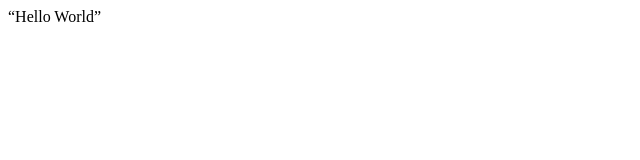
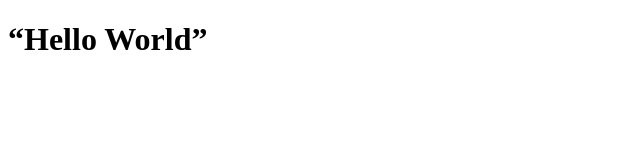
Before and after one commit to Jonathanmasa/htmlcss-hello, a plain HTML site: page index.html in a window 1280 px wide. Shown: the whole page, without its empty margins (0-640 px from the left). Drawn offline with Linux system fonts and the light colour scheme.

Commit message:
modifica titolo

```diff
--- a/index.html
+++ b/index.html
@@ -6,7 +6,7 @@
     <title>Document</title>
 </head>
 <body>
-    “Hello World”
+    <h1>“Hello World”</h1>
 
 </body>
 </html>
```
